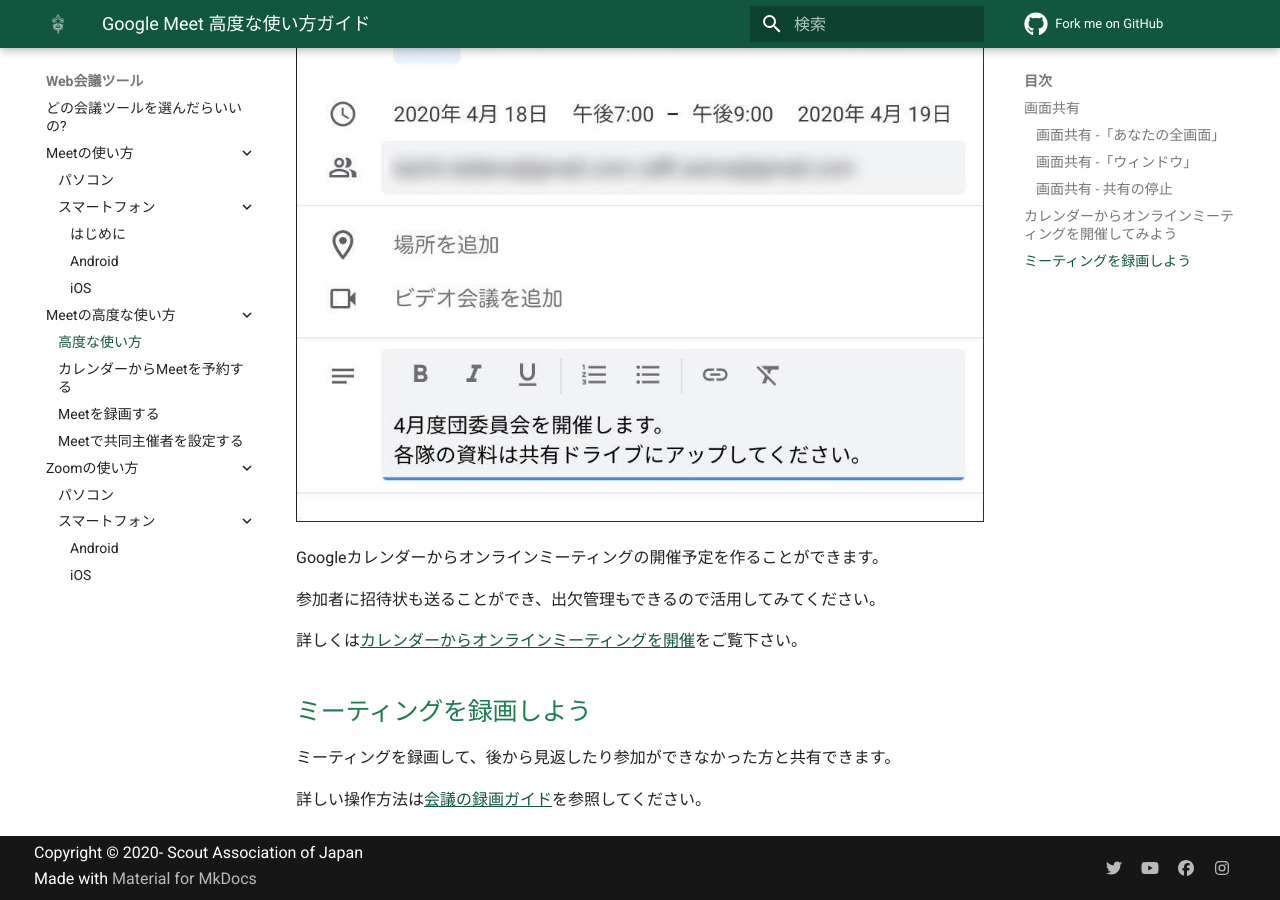
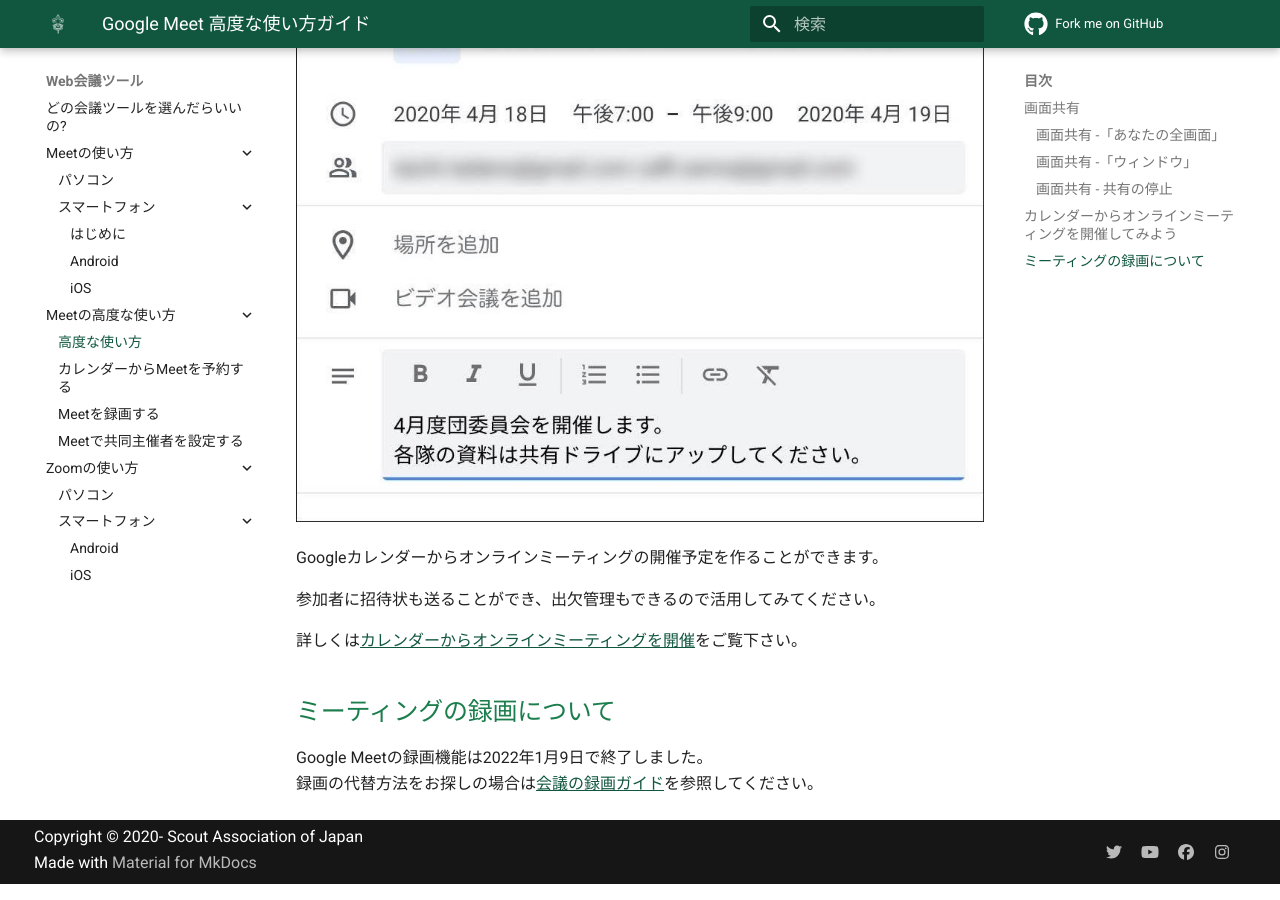
Before and after one commit to Scout-Association-of-Japan/DX-promotion-guidelines, an MkDocs documentation site: the page built from docs/web-meeting-guide/meet/GoogleMeet-adv.md, in a window 1280 px wide and 900 px high, scrolled down 2698 px. Built offline with MkDocs 1.6.1 and Material for MkDocs 9.7.7, drawn with Linux system fonts in a browser that asks for light colours; comment, search, counter and statistics services are not loaded.

Commit message:
feature#196 (#203)
close #196

```diff
--- a/docs/web-meeting-guide/meet/GoogleMeet-adv.md
+++ b/docs/web-meeting-guide/meet/GoogleMeet-adv.md
@@ -48,7 +48,5 @@
 
 詳しくは[カレンダーからオンラインミーティングを開催](GoogleMeet-calendar.md)をご覧下さい。
 
-## ミーティングを録画しよう
-ミーティングを録画して、後から見返したり参加ができなかった方と共有できます。
-
-詳しい操作方法は[会議の録画ガイド](GoogleMeet-recording.md)を参照してください。
+## ミーティングの録画について
+Google Meetの録画機能は2022年1月9日で終了しました。<br>録画の代替方法をお探しの場合は[会議の録画ガイド](GoogleMeet-recording.md)を参照してください。
```
Also changed, not shown: docs/web-meeting-guide/meet/GoogleMeet-recording.md (line endings or trailing spaces).
